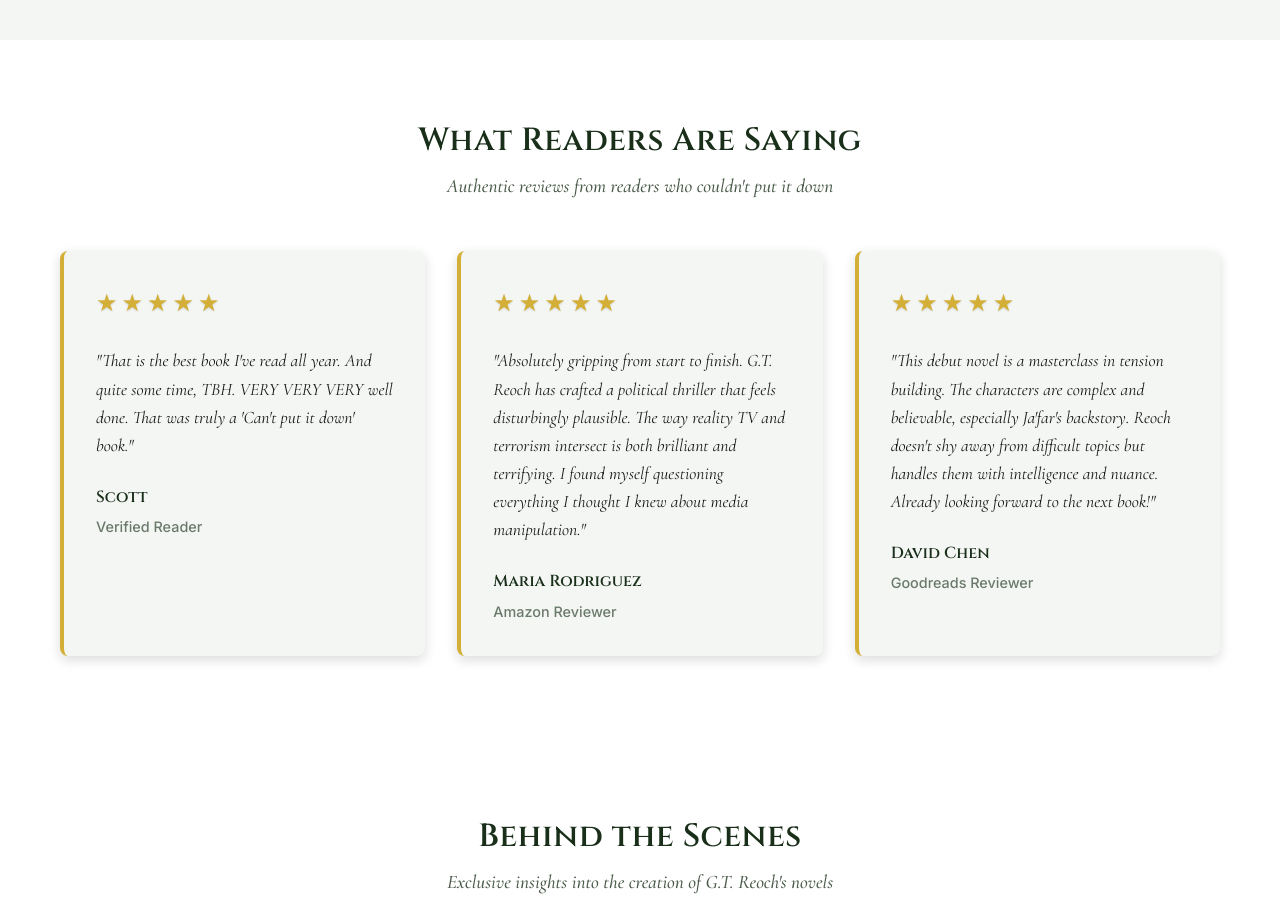
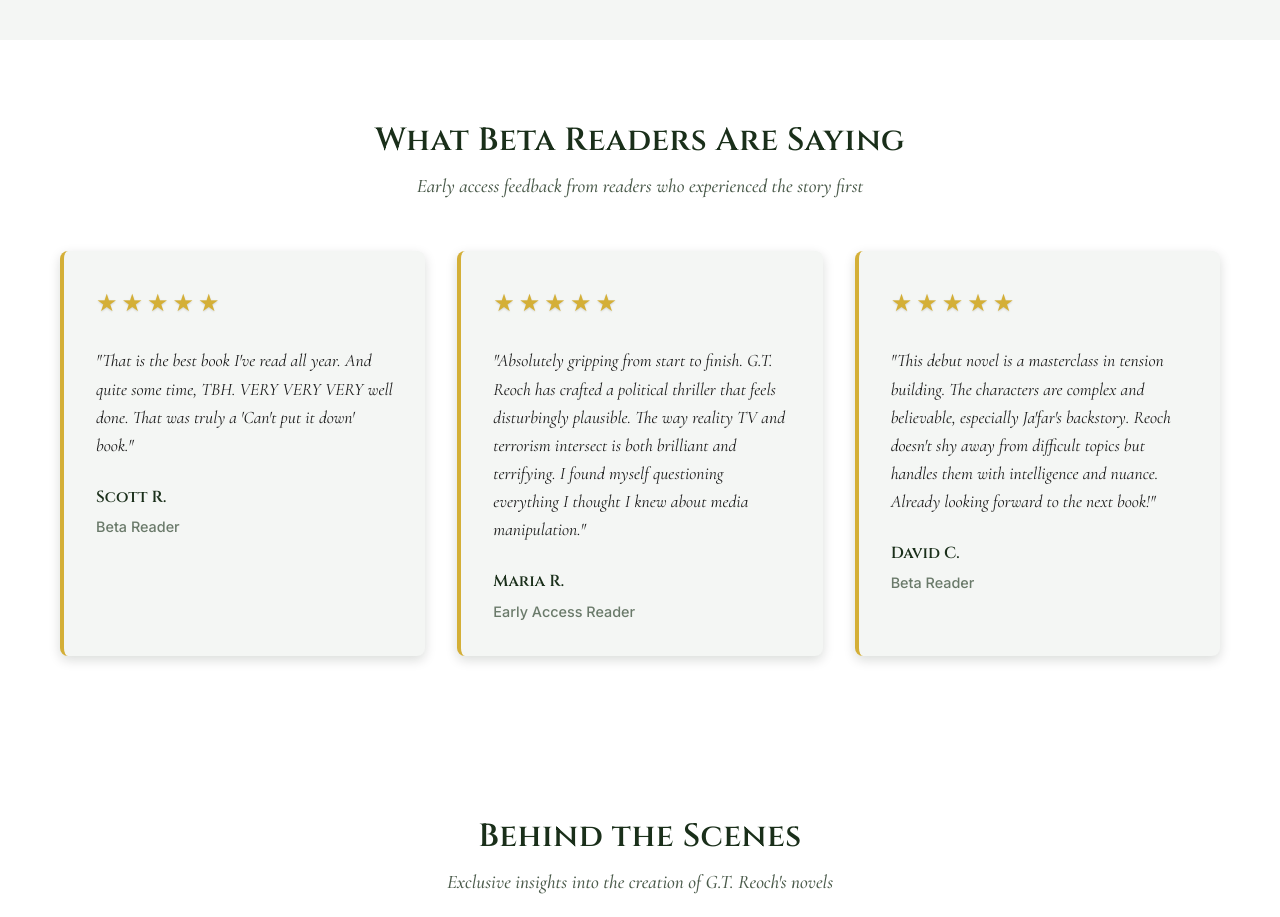
Before and after one commit to Mreoch1/GTReoch-Author-Website, a plain HTML site: page index.html in a window 1280 px wide. Shown: the part 1680-2597 px from the top of the page. Drawn offline with nearby package versions, Linux system fonts and the light colour scheme.

Commit message:
Update reviews to feature beta and early access readers - Changed section title to 'What Beta Readers Are Saying' - Updated reviewer names to first name + last initial format (Scott R., Maria R., David C.) - Changed review sources to 'Beta Reader' and 'Early Access Reader' - Maintained all original review content and 5-star ratings

```diff
--- a/index.html
+++ b/index.html
@@ -146,8 +146,8 @@
     <!-- Reader Reviews Section -->
     <section id="reviews" class="reviews">
         <div class="container">
-            <h2>What Readers Are Saying</h2>
-            <p class="section-subtitle">Authentic reviews from readers who couldn't put it down</p>
+            <h2>What Beta Readers Are Saying</h2>
+            <p class="section-subtitle">Early access feedback from readers who experienced the story first</p>
 
             <div class="reviews-grid">
                 <div class="review-card">
@@ -162,8 +162,8 @@
                         "That is the best book I've read all year. And quite some time, TBH. VERY VERY VERY well done. That was truly a 'Can't put it down' book."
                     </blockquote>
                     <div class="review-author">
-                        <span class="reviewer-name">Scott</span>
-                        <span class="review-source">Verified Reader</span>
+                        <span class="reviewer-name">Scott R.</span>
+                        <span class="review-source">Beta Reader</span>
                     </div>
                 </div>
 
@@ -179,8 +179,8 @@
                         "Absolutely gripping from start to finish. G.T. Reoch has crafted a political thriller that feels disturbingly plausible. The way reality TV and terrorism intersect is both brilliant and terrifying. I found myself questioning everything I thought I knew about media manipulation."
                     </blockquote>
                     <div class="review-author">
-                        <span class="reviewer-name">Maria Rodriguez</span>
-                        <span class="review-source">Amazon Reviewer</span>
+                        <span class="reviewer-name">Maria R.</span>
+                        <span class="review-source">Early Access Reader</span>
                     </div>
                 </div>
 
@@ -196,8 +196,8 @@
                         "This debut novel is a masterclass in tension building. The characters are complex and believable, especially Ja'far's backstory. Reoch doesn't shy away from difficult topics but handles them with intelligence and nuance. Already looking forward to the next book!"
                     </blockquote>
                     <div class="review-author">
-                        <span class="reviewer-name">David Chen</span>
-                        <span class="review-source">Goodreads Reviewer</span>
+                        <span class="reviewer-name">David C.</span>
+                        <span class="review-source">Beta Reader</span>
                     </div>
                 </div>
             </div>
```
